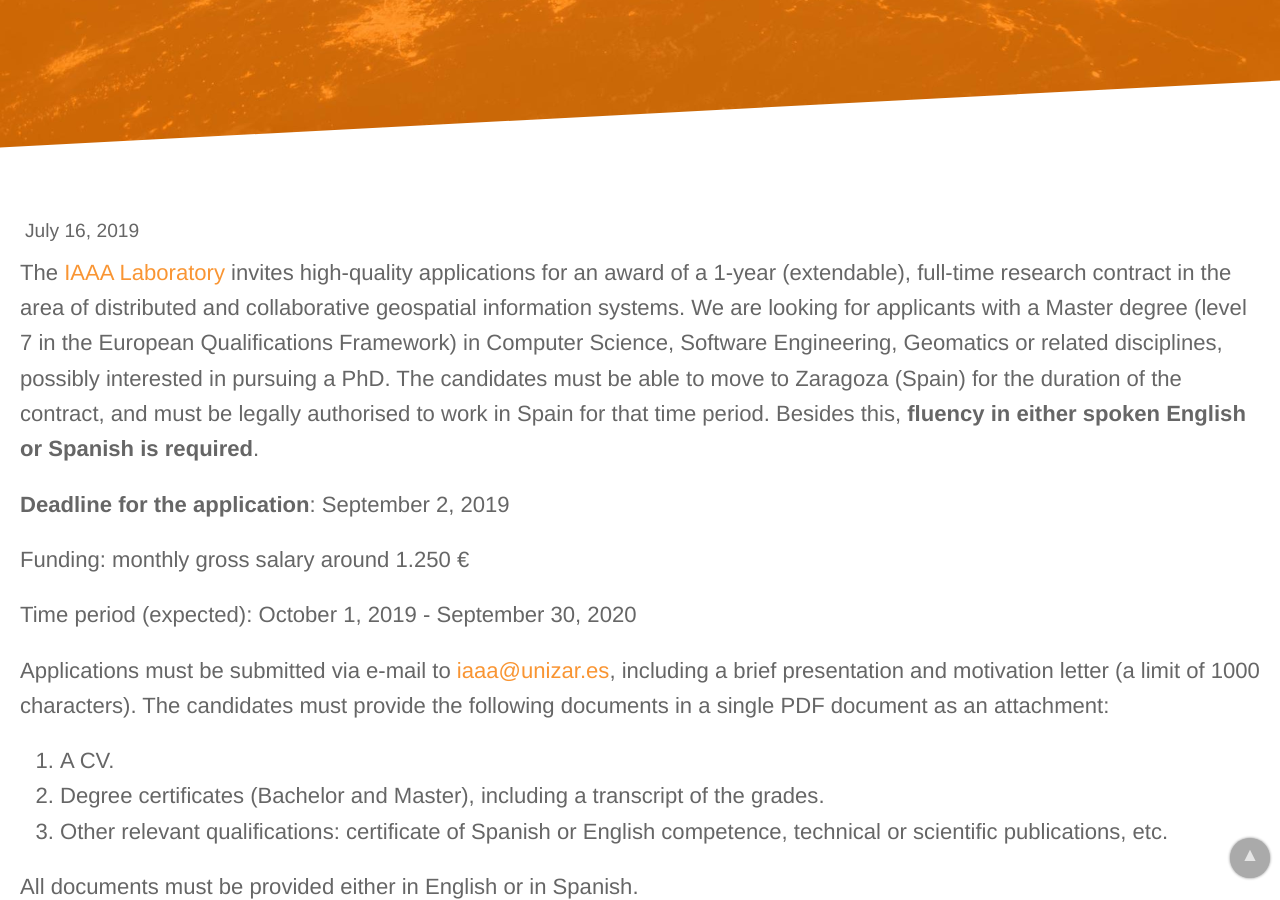
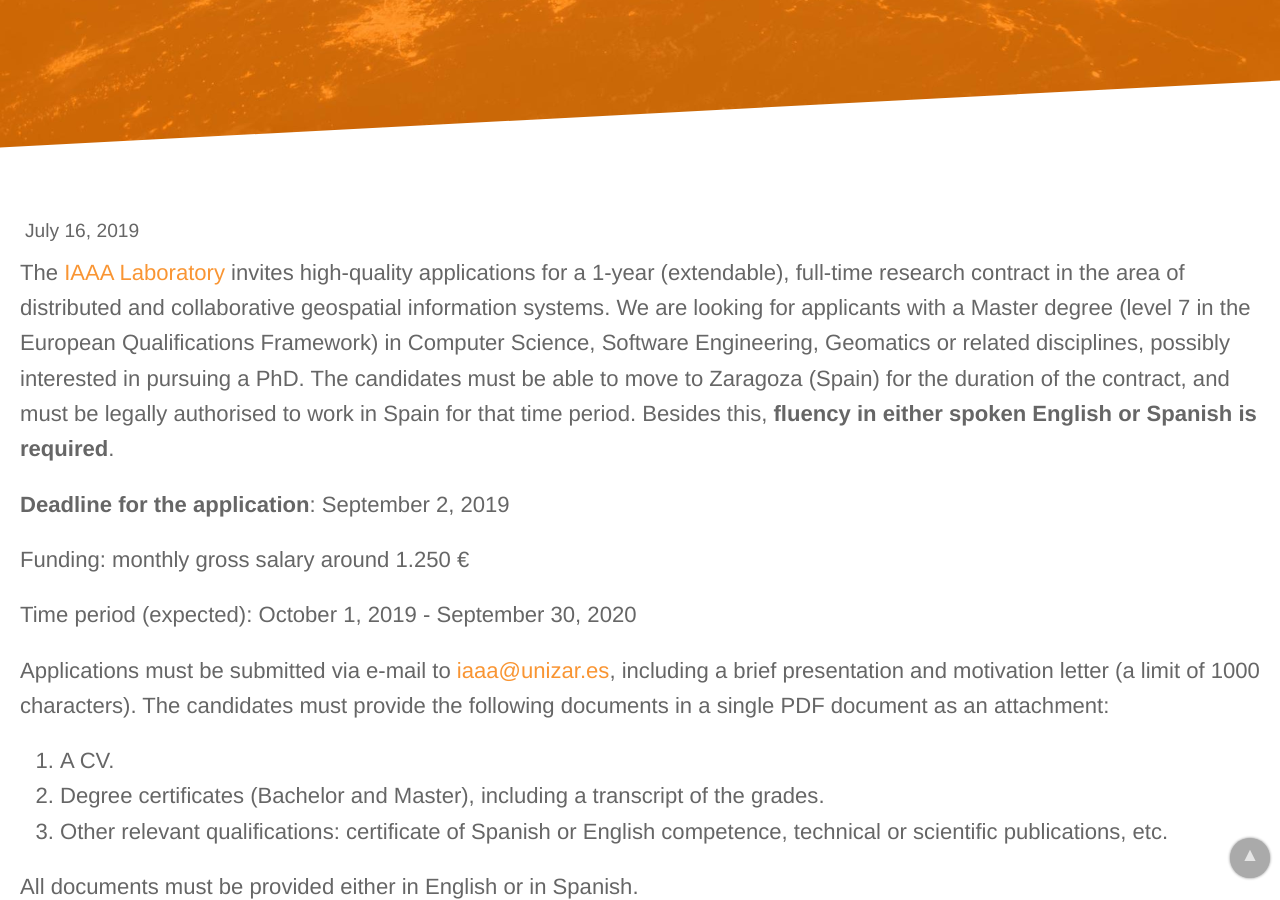
Before and after one commit to IAAA-Lab/IAAA-Lab.github.io, a Jekyll site: the page built from _posts/2019-07-16-research-contract-colabotur.md, in a window 1280 px wide and 900 px high, scrolled down 329 px. Built offline with Jekyll 4.4.1, drawn with Linux system fonts in a browser that asks for light colours.

Commit message:
Fixed small typos

```diff
--- a/_posts/2019-07-16-research-contract-colabotur.md
+++ b/_posts/2019-07-16-research-contract-colabotur.md
@@ -5,7 +5,7 @@ layout: post
 image: /images/posts/EINA_Ada3.jpg
 ---
 
-The [IAAA Laboratory]({{site.baseurl}}/) invites high-quality applications for an award of a 1-year (extendable), full-time research contract in the area of distributed and collaborative geospatial information systems. We are looking for applicants with a Master degree (level 7 in the European Qualifications Framework) in Computer Science, Software Engineering, Geomatics or related disciplines, possibly interested in pursuing a PhD. The candidates must be able to move to Zaragoza (Spain) for the duration of the contract, and must be legally authorised to work in Spain for that time period. Besides this, **fluency in either spoken English or Spanish is required**.
+The [IAAA Laboratory]({{site.baseurl}}/) invites high-quality applications for a 1-year (extendable), full-time research contract in the area of distributed and collaborative geospatial information systems. We are looking for applicants with a Master degree (level 7 in the European Qualifications Framework) in Computer Science, Software Engineering, Geomatics or related disciplines, possibly interested in pursuing a PhD. The candidates must be able to move to Zaragoza (Spain) for the duration of the contract, and must be legally authorised to work in Spain for that time period. Besides this, **fluency in either spoken English or Spanish is required**.
 
 **Deadline for the application**: September 2, 2019
 
@@ -23,7 +23,7 @@ All documents must be provided either in English or in Spanish.
 
 ## Description
 
-The candidate will participate in the design of a collaborative and distributed geospatial information system within the [COLABOTUR project]({{site.baseurl}}/colabotur/)), and will implement a prototype to evaluate its functionality, usability and performance. The geospatial information in the system will be modeled and georeferenced on a Discrete Global Grid System (DGGS). The system will provide at least one application that will allow users with little or no experience on geographic information systems to mark off geographic areas of their interest that can be easily shared with others on the Internet, and edited in a collaborative fashion by multiple users with minimal coordination among them.
+The candidate will participate in the design of a collaborative and distributed geospatial information system within the [COLABOTUR project]({{site.baseurl}}/colabotur)), and will implement a prototype to evaluate its functionality, usability and performance. The geospatial information in the system will be modeled and georeferenced on a Discrete Global Grid System (DGGS). The system will provide at least one application that will allow users with little or no experience on geographic information systems to mark off geographic areas of their interest that can be easily shared with others on the Internet, and edited in a collaborative fashion by multiple users with minimal coordination among them.
 
 The research will consider the storage and efficient access to large volumes of multi-resolution raster data by multiple users making concurrent reads and writes on them. On the other hand, mechanisms and models will be designed in order to provide contents for the areas of interest created in the system on the DGGS, and algorithms to detect, and implement, possible fusions, combinations, generalizations etc. of them, automatically when possible.
 
```
